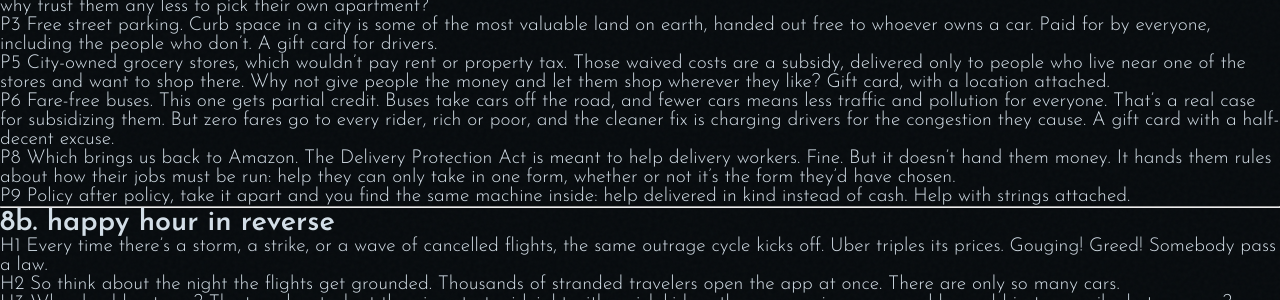
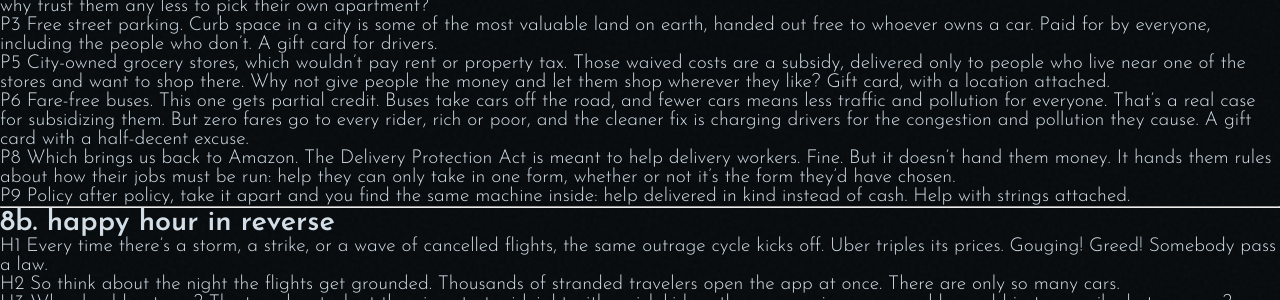
Before and after one commit to ClayShentrup/brokenladder, a Jekyll site: the page built from safety-net-vs-socialism/script.md, in a window 1280 px wide and 900 px high, scrolled down 2566 px. Shown: the part 168-468 px from the top of the window. Built offline with Jekyll 4.4.1, drawn with Linux system fonts in a browser that asks for light colours; our own code applies the rules of GitHub Pages for plain Markdown files.

Commit message:
economic illiteracy: charge drivers for congestion and pollution
Co-Authored-By: Claude Opus 5.5 <noreply@anthropic.com>
Claude-Session: https://claude.ai/code/session_01BsiGF9St2tiTePmyBZgNDi

```diff
--- a/safety-net-vs-socialism/script.md
+++ b/safety-net-vs-socialism/script.md
@@ -178,7 +178,7 @@ P3 Free street parking. Curb space in a city is some of the most valuable land o
 
 P5 City-owned grocery stores, which wouldn't pay rent or property tax. Those waived costs are a subsidy, delivered only to people who live near one of the stores and want to shop there. Why not give people the money and let them shop wherever they like? Gift card, with a location attached.
 
-P6 Fare-free buses. This one gets partial credit. Buses take cars off the road, and fewer cars means less traffic and pollution for everyone. That's a real case for subsidizing them. But zero fares go to every rider, rich or poor, and the cleaner fix is charging drivers for the congestion they cause. A gift card with a half-decent excuse.
+P6 Fare-free buses. This one gets partial credit. Buses take cars off the road, and fewer cars means less traffic and pollution for everyone. That's a real case for subsidizing them. But zero fares go to every rider, rich or poor, and the cleaner fix is charging drivers for the congestion and pollution they cause. A gift card with a half-decent excuse.
 
 P8 Which brings us back to Amazon. The Delivery Protection Act is meant to help delivery workers. Fine. But it doesn't hand them money. It hands them rules about how their jobs must be run: help they can only take in one form, whether or not it's the form they'd have chosen.
 
--- a/safety-net-vs-socialism/src/_mid.js
+++ b/safety-net-vs-socialism/src/_mid.js
@@ -515,7 +515,7 @@
   };
   const sP3 = parade('parking', 'P3', 'free street parking', ['gift card for drivers', ['P3', 'gift card']], { extra: () => { banner('Japan: no car without an off-street space', 960, 290, 46, ['P3', 'Japan'], { bg: K.red, out: ['P3', 'Here,'] }); banner('overnight street parking: mostly banned', 960, 390, 44, ['P3', 'overnight'], { out: ['P3', 'Here,'] }); } });
   const sP5 = parade('grocery', 'P5', 'city-owned grocery stores', ['gift card, with a location', ['P5', 'Gift card']], { extra: () => banner('no rent, no property tax = a subsidy', 960, 290, 46, ['P5', 'waived'], { bg: K.red }) });
-  const sP6 = parade('bus', 'P6', 'fare-free buses', ['half-decent excuse', ['P6', 'half-decent'], K.black], { extra: () => { banner('fewer cars: a real case', 960, 290, 46, ['P6', 'real case'], { bg: K.green }); banner('better: charge drivers for congestion', 960, 390, 46, ['P6', 'cleaner fix'], { bg: K.red }); } });
+  const sP6 = parade('bus', 'P6', 'fare-free buses', ['half-decent excuse', ['P6', 'half-decent'], K.black], { extra: () => { banner('fewer cars: a real case', 960, 290, 46, ['P6', 'real case'], { bg: K.green }); banner('better: charge drivers for congestion and pollution', 960, 390, 46, ['P6', 'cleaner fix'], { bg: K.red }); } });
   const sP8 = parade('delivery', 'P8', 'the delivery protection act', ['help in one form only', ['P8', 'chosen']], { cam: { z: [1.0, 1.12], x: [-0.3, 0.3] }, extra: () => { banner("doesn't hand workers money", 960, 290, 48, ['P8', "doesn't hand"], { bg: K.red }); banner('rules about how the job must be run', 960, 390, 44, ['P8', 'rules about'], {}); } });
   const sP9 = () => { plate('giftcard', c('P9') - 0.6, ce('P9') + 0.6, { z: [1.18, 1.0] }); card(960, 520, 1300, 360, c('P9'), () => { D('help in kind instead of cash', 0, -80, 64); D('help with strings attached', 0, 30, 56, { color: K.red, alpha: fadeIn(w('P9', 'strings'), 0.2) }); D('gift cards all the way down', 0, 120, 46, { alpha: fadeIn(ce('P9', -1.2), 0.3) }); }); };
   // 8b. surge pricing
--- a/safety-net-vs-socialism/src/main.js
+++ b/safety-net-vs-socialism/src/main.js
@@ -676,7 +676,7 @@
   };
   const sP3 = parade('parking', 'P3', 'free street parking', ['gift card for drivers', ['P3', 'gift card']], { extra: () => { banner('Japan: no car without an off-street space', 960, 290, 46, ['P3', 'Japan'], { bg: K.red, out: ['P3', 'Here,'] }); banner('overnight street parking: mostly banned', 960, 390, 44, ['P3', 'overnight'], { out: ['P3', 'Here,'] }); } });
   const sP5 = parade('grocery', 'P5', 'city-owned grocery stores', ['gift card, with a location', ['P5', 'Gift card']], { extra: () => banner('no rent, no property tax = a subsidy', 960, 290, 46, ['P5', 'waived'], { bg: K.red }) });
-  const sP6 = parade('bus', 'P6', 'fare-free buses', ['half-decent excuse', ['P6', 'half-decent'], K.black], { extra: () => { banner('fewer cars: a real case', 960, 290, 46, ['P6', 'real case'], { bg: K.green }); banner('better: charge drivers for congestion', 960, 390, 46, ['P6', 'cleaner fix'], { bg: K.red }); } });
+  const sP6 = parade('bus', 'P6', 'fare-free buses', ['half-decent excuse', ['P6', 'half-decent'], K.black], { extra: () => { banner('fewer cars: a real case', 960, 290, 46, ['P6', 'real case'], { bg: K.green }); banner('better: charge drivers for congestion and pollution', 960, 390, 46, ['P6', 'cleaner fix'], { bg: K.red }); } });
   const sP8 = parade('delivery', 'P8', 'the delivery protection act', ['help in one form only', ['P8', 'chosen']], { cam: { z: [1.0, 1.12], x: [-0.3, 0.3] }, extra: () => { banner("doesn't hand workers money", 960, 290, 48, ['P8', "doesn't hand"], { bg: K.red }); banner('rules about how the job must be run', 960, 390, 44, ['P8', 'rules about'], {}); } });
   const sP9 = () => { plate('giftcard', c('P9') - 0.6, ce('P9') + 0.6, { z: [1.18, 1.0] }); card(960, 520, 1300, 360, c('P9'), () => { D('help in kind instead of cash', 0, -80, 64); D('help with strings attached', 0, 30, 56, { color: K.red, alpha: fadeIn(w('P9', 'strings'), 0.2) }); D('gift cards all the way down', 0, 120, 46, { alpha: fadeIn(ce('P9', -1.2), 0.3) }); }); };
   // 8b. surge pricing
--- a/safety-net-vs-socialism/src/script.json
+++ b/safety-net-vs-socialism/src/script.json
@@ -289,7 +289,7 @@
   },
   {
    "id": "P6",
-   "text": "Fare-free buses. This one gets partial credit. Buses take cars off the road, and fewer cars means less traffic and pollution for everyone. That's a real case for subsidizing them. But zero fares go to every rider, rich or poor, and the cleaner fix is charging drivers for the congestion they cause. A gift card with a half-decent excuse.",
+   "text": "Fare-free buses. This one gets partial credit. Buses take cars off the road, and fewer cars means less traffic and pollution for everyone. That's a real case for subsidizing them. But zero fares go to every rider, rich or poor, and the cleaner fix is charging drivers for the congestion and pollution they cause. A gift card with a half-decent excuse.",
    "gap": 1.3
   },
   {
```
Also changed, not shown: safety-net-vs-socialism/narration/manifest.json, safety-net-vs-socialism/narration/raw/manifest.json, 2 other files.
